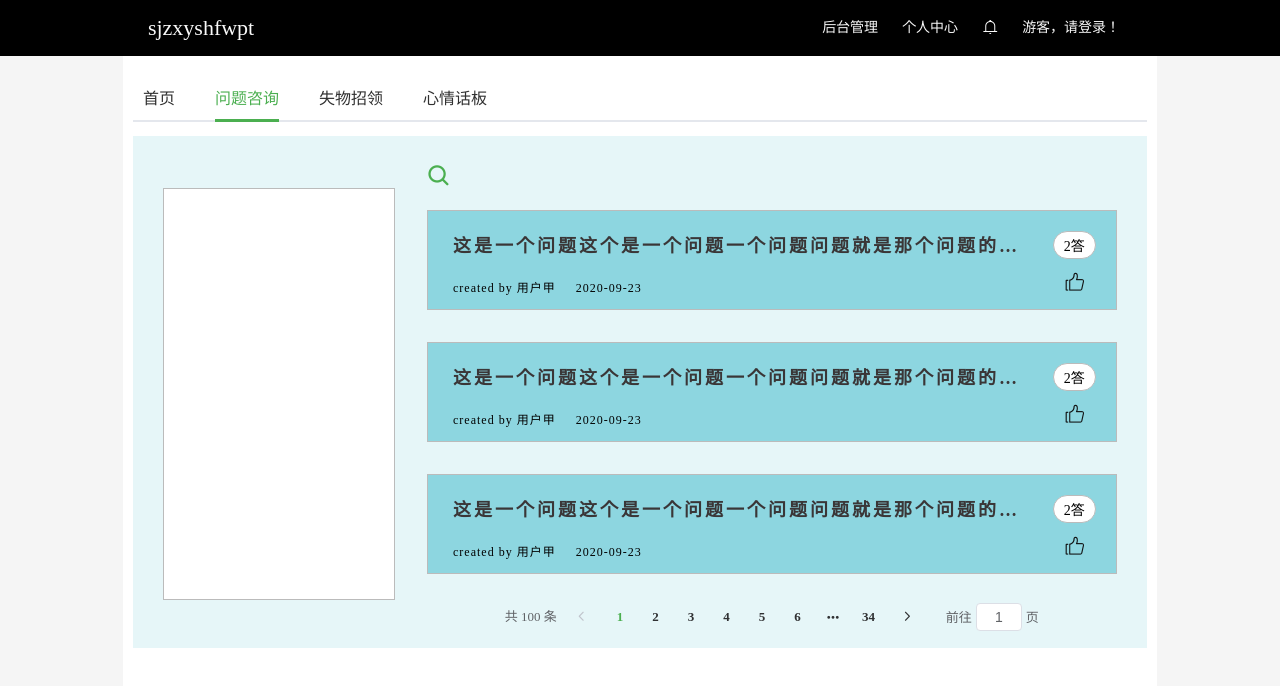
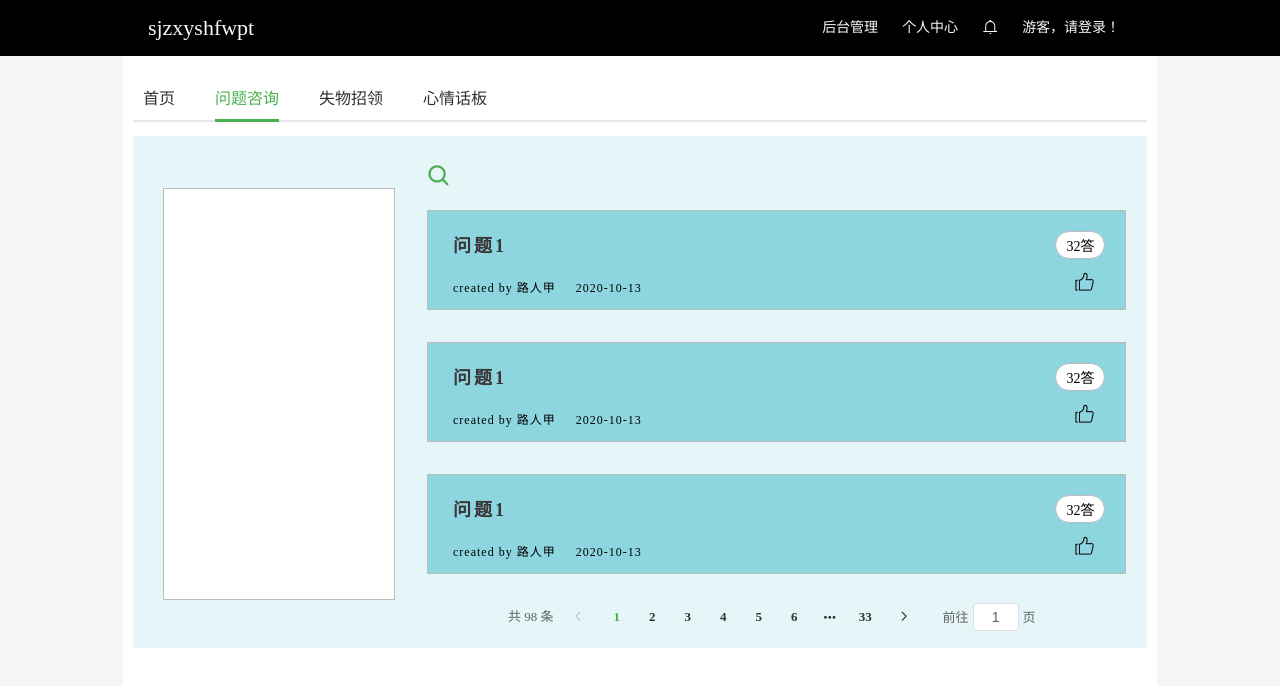
Before and after one commit to shicuizhen/fwpt, a Vue app: page /question in a window 1280 px wide. Both pictures are taken after a click on the tab "问题咨询". Shown: the top 686 px of the page. Built offline with nearby package versions, Linux system fonts and the light colour scheme.

Commit message:
使用vue语法写问题分页展示的数据部分。

```diff
--- /dev/null
+++ b/src/assets/css/question.css
@@ -0,0 +1,91 @@
+.question{
+    width: 100%;
+    background-color: #E6F6F8;
+}
+.que_show{
+    width: 100%;
+    height: 512px;
+    position: relative;
+    overflow: hidden;
+    /*background-color: burlywood;*/
+}
+.que_show_l{
+    height: 410px;
+    width: 22.6%;
+    position: absolute;
+    top: 52px;
+    left: 3%;
+    border: 1px solid #BBBBBB;
+    background-color: #fff;
+}
+.que_show_r{
+    position: absolute;
+    top: 0;
+    right: 3%;
+    width: 68%;
+    height: 512px;
+    /*background-color: yellow;*/
+}
+.que_show_r .search{
+    margin-top: 22px;
+}
+.que_show_r .search .icon-fangdajing{
+    color: #4BAF50;
+    font-weight: bold;
+    line-height: 36px;
+}
+.que_show_r ul{
+}
+.que_show_r li{
+    height: 66px;
+    margin: 16px 0;
+    border: 1px solid #BBBBBB;
+    padding: 20px 0px 12px 25px;
+    position: relative;
+    background-color: #8DD6E0;
+    width: 97.5%;
+}
+.que_show_r li h3{
+    font-size: 18px;
+    color: #3A3637;
+    width: 88%;
+    letter-spacing: 3px;
+    overflow: hidden;
+    -webkit-line-clamp: 1;
+    text-overflow: clip;
+    display: -webkit-box;
+    -webkit-box-orient: vertical;
+}
+.que_show_r li .created{
+    font-size: 12px;
+    letter-spacing: 1px;
+    position: absolute;
+    bottom: 13px;
+    left: 25px;
+}
+.que_show_r .created span{
+    margin-right: 20px;
+}
+.que_show_r li .answer{
+    position: absolute;
+    top: 20px;
+    right: 20px;
+    border: 1px solid #BBBBBB;
+    border-radius: 25px;
+    padding: 3px 10px;
+    background-color: #FFFFFF;
+    font-size: 14px;
+}
+.que_show_r li .icon-dianzan {
+    position: absolute;
+    bottom: 15px;
+    right: 30px;
+    color: #101010;
+}
+.que_show_r .page{
+    position: absolute;
+    bottom: 15px;
+    width: 100%;
+    text-align: center;
+    background-color: #E6F6F8;
+}
--- a/src/views/question/Question.vue
+++ b/src/views/question/Question.vue
@@ -7,31 +7,13 @@
           <span class="iconfont icon-fangdajing"></span>
         </div>
         <ul>
-          <li>
-            <h3>这是一个问题这个是一个问题一个问题问题就是那个问题的内容？这是一个问题这个是一个问题一个问题问题就是那个问题的内容这是一个问题这个是一个问题一个问题问题就是那个问题的内容这是一个问题这个是一个问题一个问题问题就是那个问题的内容</h3>
+          <li v-for="item in question" :key="item.text">
+            <h3>{{item.text}}</h3>
             <div class="created">
-              <span>created by 用户甲</span>
-              <span>2020-09-23</span>
+              <span>created by {{item.createBy}}</span>
+              <span>{{item.createTime}}</span>
             </div>
-            <div class="answer">2答</div>
-            <span class="iconfont icon-dianzan"></span>
-          </li>
-          <li>
-            <h3>这是一个问题这个是一个问题一个问题问题就是那个问题的内容？这是一个问题这个是一个问题一个问题问题就是那个问题的内容这是一个问题这个是一个问题一个问题问题就是那个问题的内容这是一个问题这个是一个问题一个问题问题就是那个问题的内容</h3>
-            <div class="created">
-              <span>created by 用户甲</span>
-              <span>2020-09-23</span>
-            </div>
-            <div class="answer">2答</div>
-            <span class="iconfont icon-dianzan"></span>
-          </li>
-          <li>
-            <h3>这是一个问题这个是一个问题一个问题问题就是那个问题的内容？这是一个问题这个是一个问题一个问题问题就是那个问题的内容这是一个问题这个是一个问题一个问题问题就是那个问题的内容这是一个问题这个是一个问题一个问题问题就是那个问题的内容</h3>
-            <div class="created">
-              <span>created by 用户甲</span>
-              <span>2020-09-23</span>
-            </div>
-            <div class="answer">2答</div>
+            <div class="answer">{{item.answer}}答</div>
             <span class="iconfont icon-dianzan"></span>
           </li>
         </ul>
@@ -42,7 +24,7 @@
             :current-page.sync="currentPage"
             :page-size="3"
             layout="total, prev, pager, next, jumper"
-            :total="100">
+            :total="totalNum">
           </el-pagination>
         </div>
       </div>
@@ -62,7 +44,30 @@ export default {
   },
   data () {
     return {
-      currentPage: 1
+      currentPage: 1,
+      // 传递的question就是如下格式，每次只传三个，因为每页只能展示三个
+      // tatalNum必须是数字
+      totalNum: 98,
+      question: [
+        {
+          text: '问题1',
+          createBy: '路人甲',
+          createTime: '2020-10-13',
+          answer: '32'
+        },
+        {
+          text: '问题1',
+          createBy: '路人甲',
+          createTime: '2020-10-13',
+          answer: '32'
+        },
+        {
+          text: '问题1',
+          createBy: '路人甲',
+          createTime: '2020-10-13',
+          answer: '32'
+        }
+      ]
     }
   }
 }
@@ -113,6 +118,7 @@ export default {
     padding: 20px 0px 12px 25px;
     position: relative;
     background-color: #8DD6E0;
+    width: 97.5%;
   }
   .que_show_r li h3{
     font-size: 18px;
```
